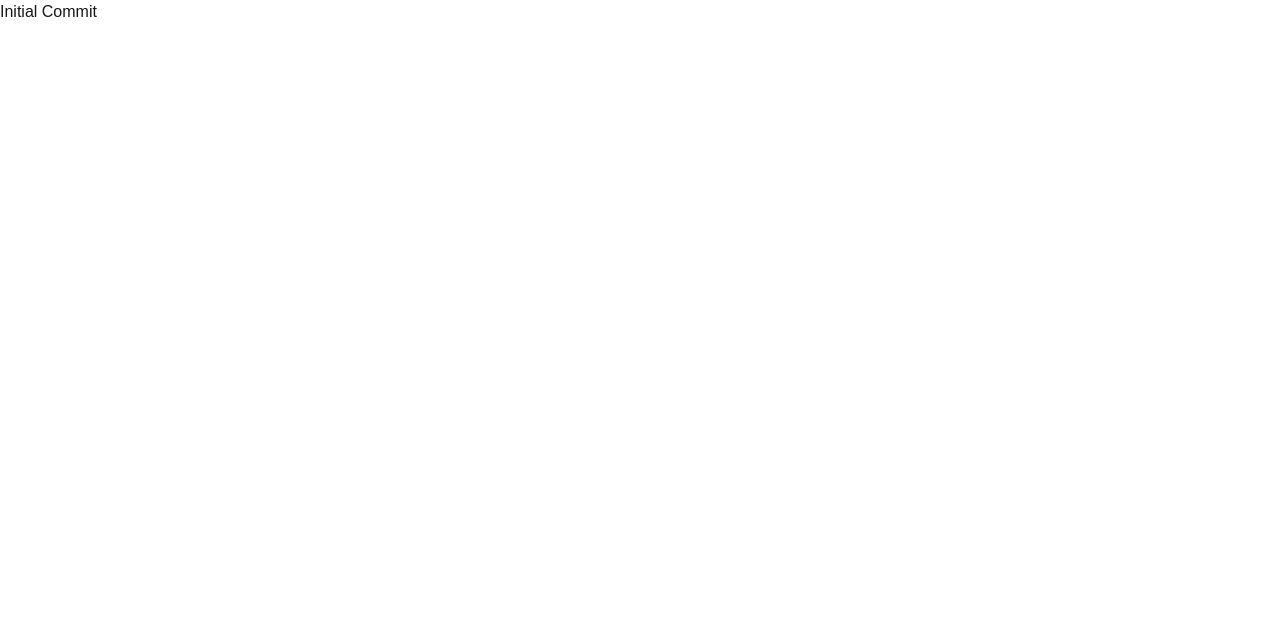
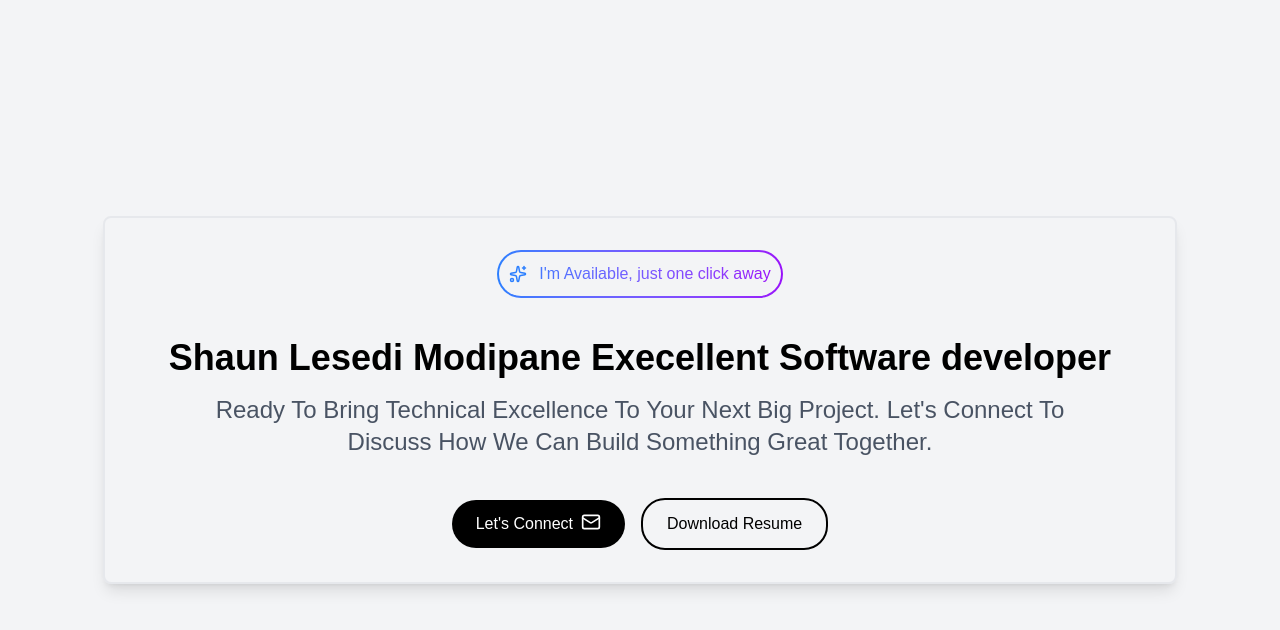
Before and after one commit to LModipane/Portfolio, a Next.js app: page / in a window 1280 px wide. Shown: the top 630 px of the page. Built offline with nearby package versions, Linux system fonts and the light colour scheme.

Commit message:
style: Added Hero Section

```diff
--- a/app/layout.tsx
+++ b/app/layout.tsx
@@ -25,7 +25,7 @@ export default function RootLayout({
 }>) {
 	return (
 		<html lang="en" className={`${geistSans.variable} ${geistMono.variable} h-full antialiased`}>
-			<body className="min-h-full flex flex-col">{children}</body>
+			<body className="h-screen w-screen">{children}</body>
 		</html>
 	);
 }
--- a/app/page.tsx
+++ b/app/page.tsx
@@ -1,6 +1,44 @@
+import { Mail, Sparkles } from 'lucide-react';
 
 export default function Home() {
-  return (
-        <div className="">Initial Commit</div>
-  );
+	return (
+		<main className="h-full w-full bg-gray-100 text-black overflow-scroll">
+      <header className="h-full w-full flex items-center justify-center">
+        {/* Hero section */}
+        <div className="flex flex-col items-center border-2 border-gray-300/40 rounded-lg p-8 shadow-lg">
+
+          {/* Availability Tag */}
+					<div className="rounded-full p-0.5 bg-linear-to-r from-blue-500 to-purple-600 mb-2 animate-gradient">
+						<div className="bg-gray-100 rounded-full p-2">
+							<div className="flex items-center text-md font-extralight border-2 rounded-full bg-linear-to-r from-blue-500 to-purple-600 text-transparent bg-clip-text animate-gradient">
+								<Sparkles className="mr-3 text-blue-500" size={18} />
+								I&apos;m Available, just one click away
+							</div>
+						</div>
+          </div>
+
+          {/* Call to Action */}
+					<div className=" flex flex-col justify-center items-center p-8">
+						<h1 className="text-4xl font-semibold">
+							Shaun Lesedi Modipane Execellent Software developer
+						</h1>
+						<h2 className="text-2xl font-light mt-4 text-gray-700/90 text-center max-w-225 capitalize">
+							Ready to bring technical excellence to your next big project. Let&apos;s connect to
+							discuss how we can build something great together.
+						</h2>
+          </div>
+
+          {/* Call to Action Buttons */}
+					<div className="flex justify-center mt-2 items-center">
+						<button className="flex px-6 py-3 bg-black text-white rounded-3xl hover:bg-gray-800 transition-colors duration-300 cursor-pointer">
+							Let&apos;s Connect <Mail className="ml-2" size={20} />
+						</button>
+						<button className="ml-4 px-6 py-3 bg-gray-100 text-black border-2 border-black rounded-3xl hover:bg-gray-50 transition-colors duration-300 cursor-pointer">
+							Download Resume
+						</button>
+					</div>
+				</div>
+			</header>
+		</main>
+	);
 }
--- a/package.json
+++ b/package.json
@@ -9,6 +9,7 @@
     "lint": "eslint"
   },
   "dependencies": {
+    "lucide-react": "^1.8.0",
     "next": "16.2.3",
     "react": "19.2.4",
     "react-dom": "19.2.4"
```
Also changed, not shown: 2 other files (tests, documents, lock files or other folders).
